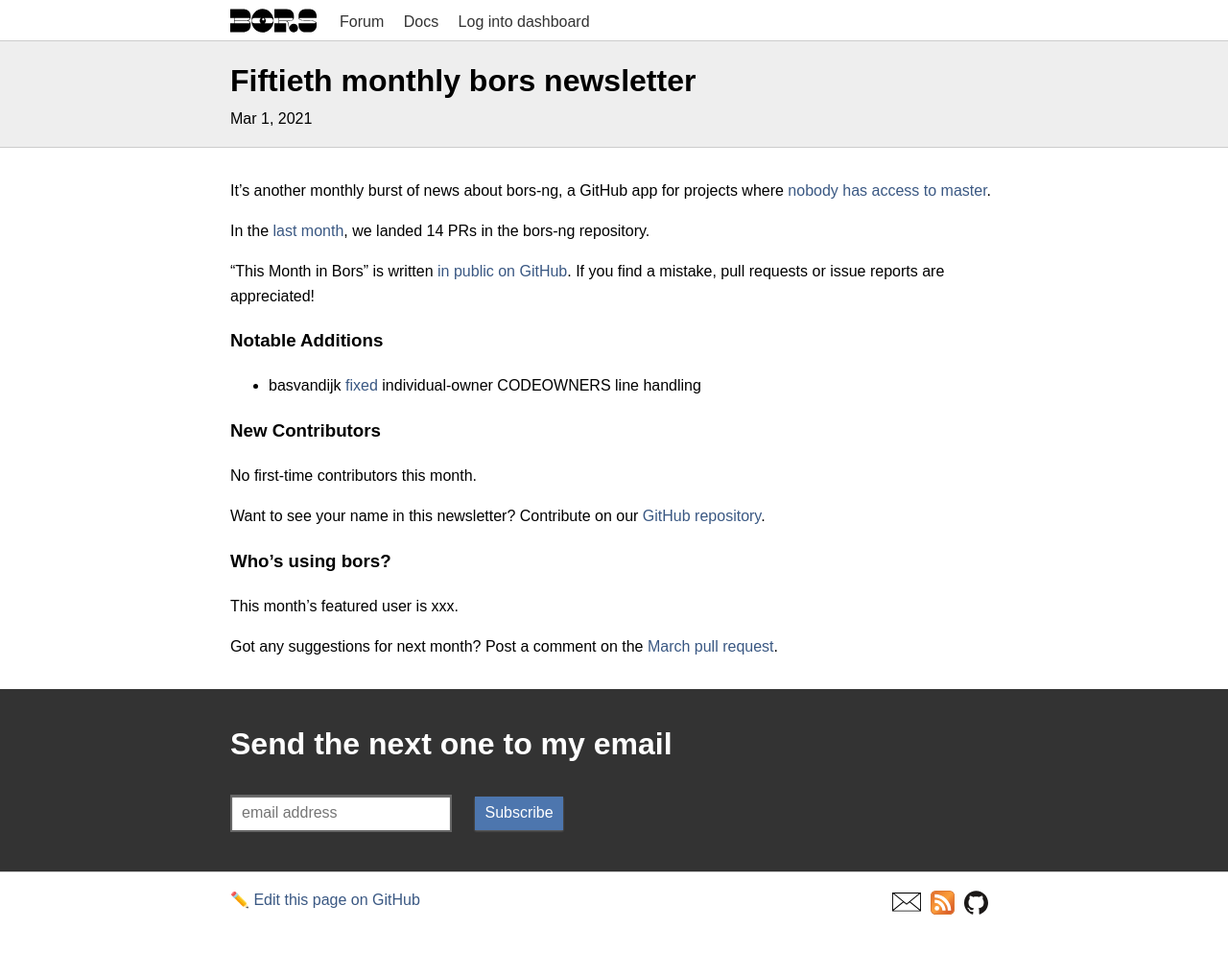
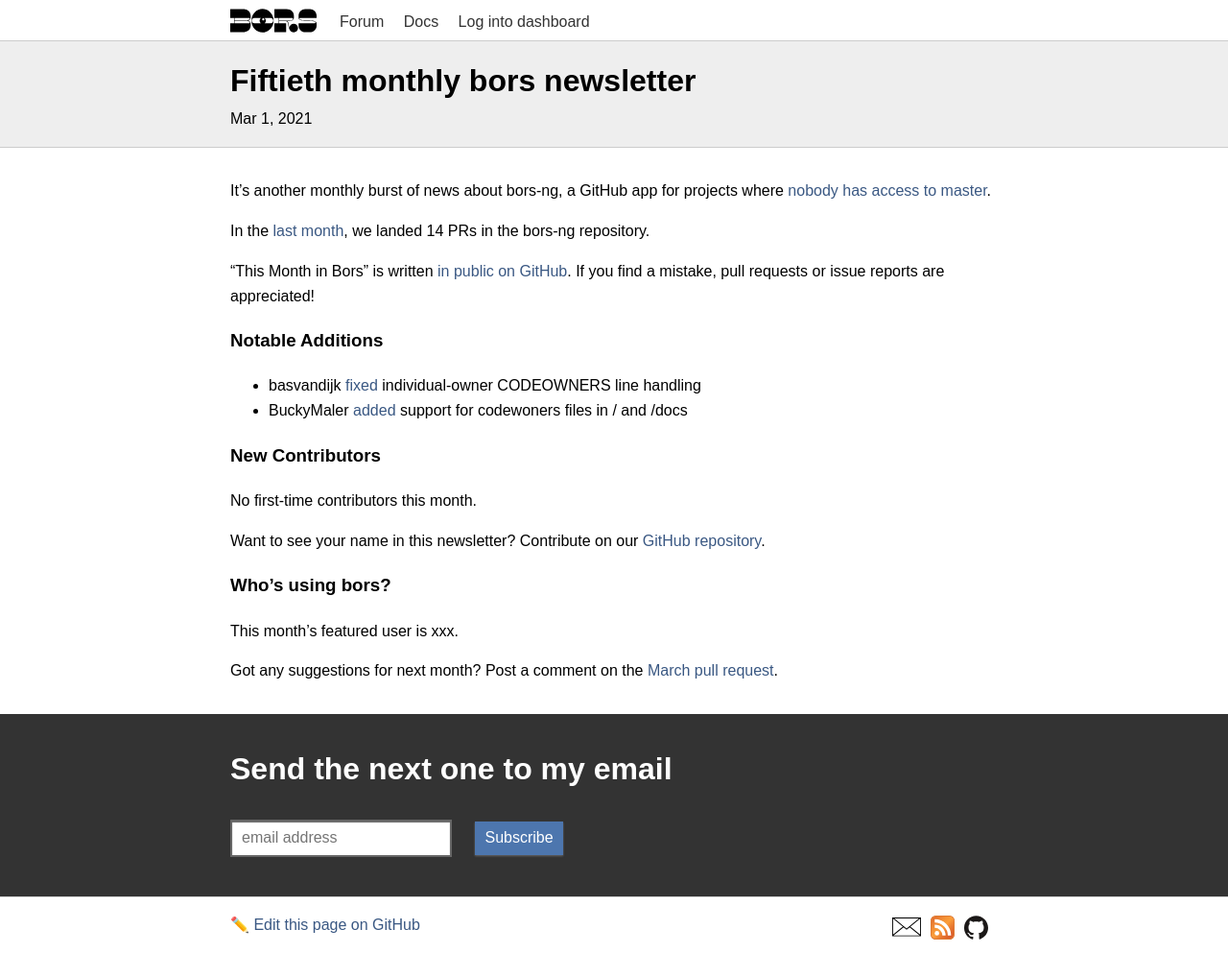
Before and after one commit to bors-ng/bors-ng.github.io, a Jekyll site: the page built from _posts/2021-03-01-tmib-50.md, in a window 1280 px wide. Shown: the whole page at 96% size. Built offline with Jekyll 4.4.1, drawn with Linux system fonts in a browser that asks for light colours; before the commit the page ends 967 px from its top, so only the background shows below that.

Commit message:
Add bors-ng/bors-ng#1155

```diff
--- a/_posts/2021-03-01-tmib-50.md
+++ b/_posts/2021-03-01-tmib-50.md
@@ -20,7 +20,7 @@
 ### Notable Additions
 
 * basvandijk [fixed](https://github.com/bors-ng/bors-ng/pull/1142) individual-owner CODEOWNERS line handling
-
+* BuckyMaler [added](https://github.com/bors-ng/bors-ng/pull/1155) support for codewoners files in / and /docs
 
 ### New Contributors
 
```
